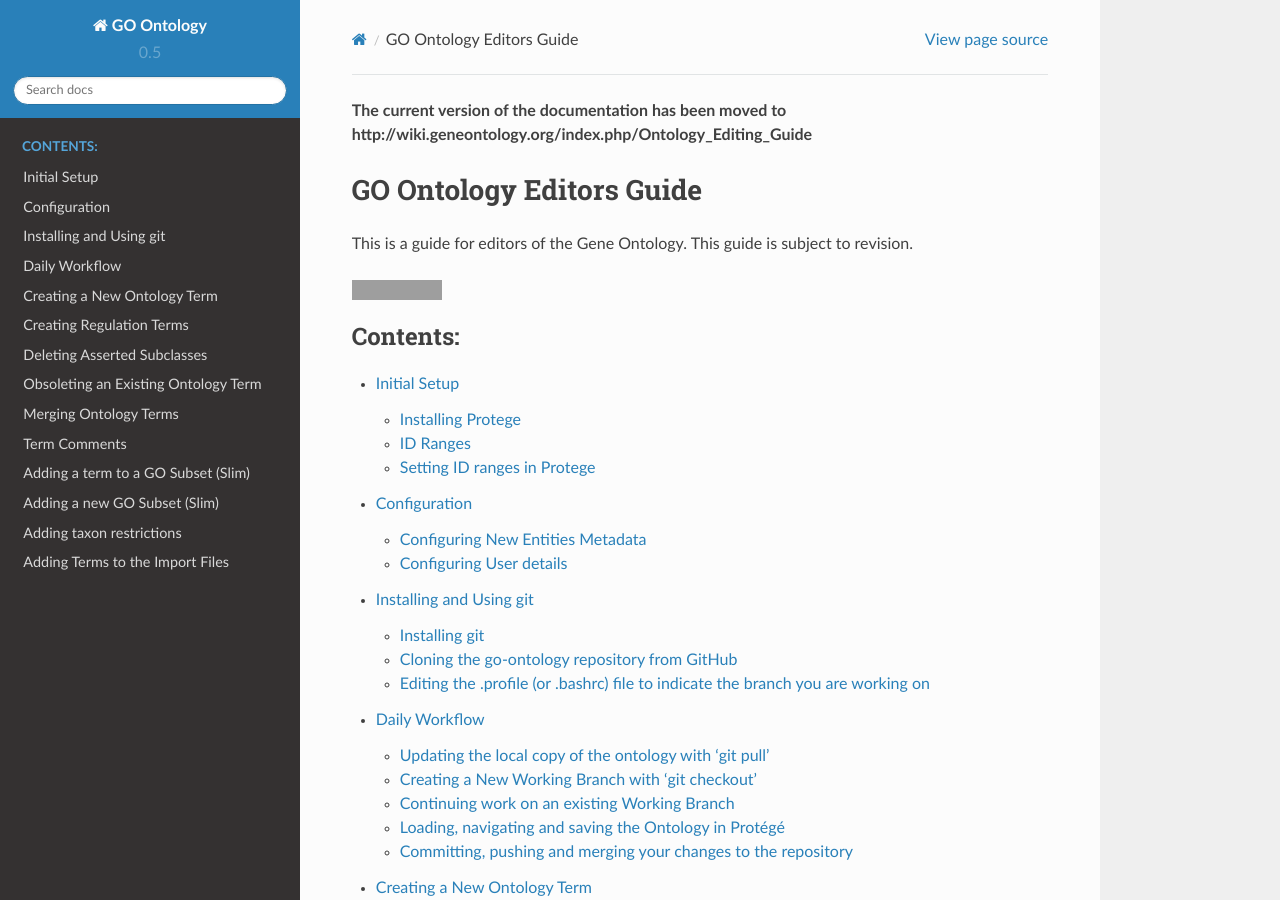
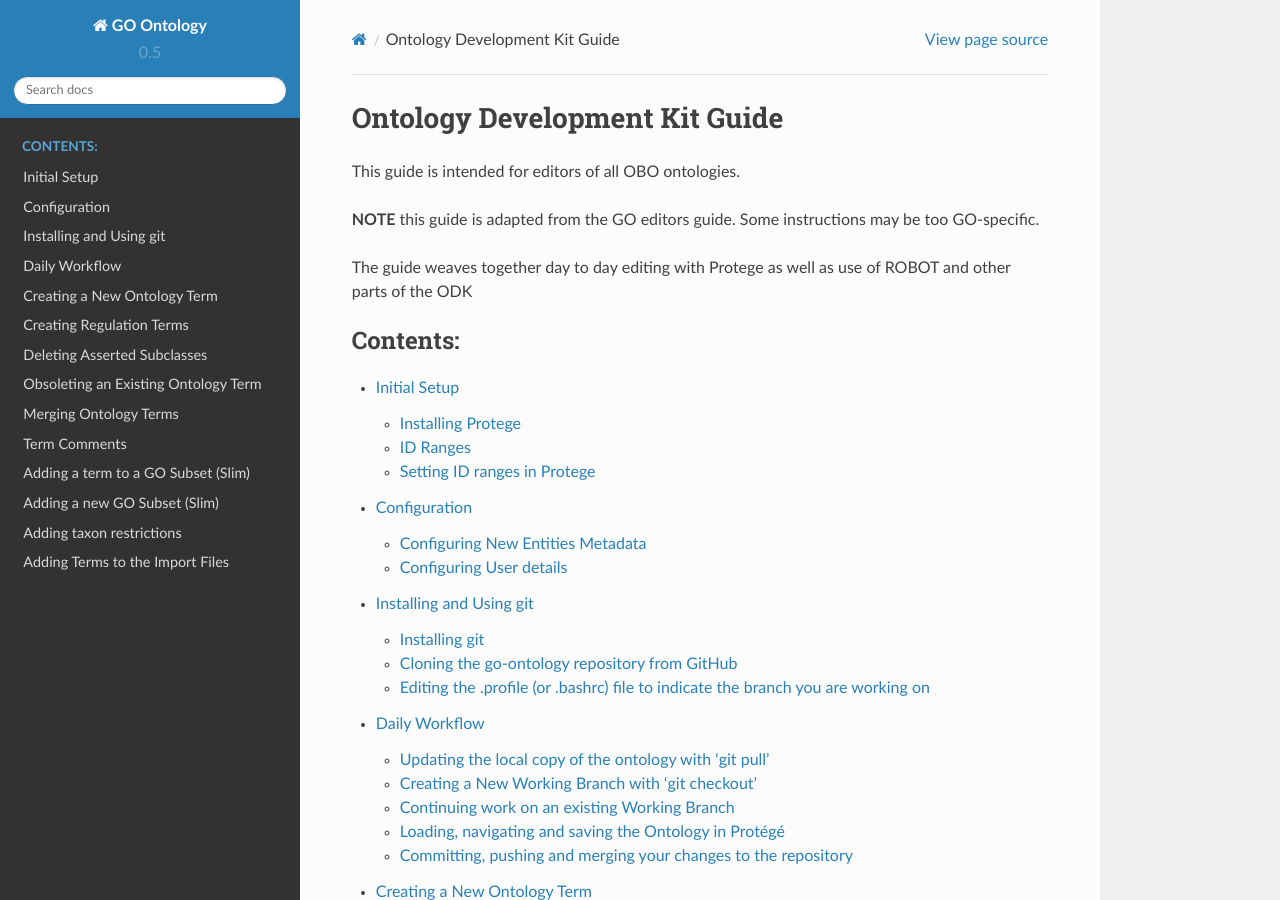
Before and after one commit to INCATools/ontology-development-kit, a Sphinx documentation site: the page built from docs/index.rst, in a window 1280 px wide and 900 px high. Built offline with Sphinx 7.4.7 and the Read the Docs theme 2.0.0, drawn with Linux system fonts in a browser that asks for light colours; grey boxes are pictures that could not be loaded.

Commit message:
customizing

```diff
--- a/docs/index.rst
+++ b/docs/index.rst
@@ -1,13 +1,13 @@
-**The current version of the documentation has been moved to http://wiki.geneontology.org/index.php/Ontology_Editing_Guide**
-
-GO Ontology Editors Guide
+Ontology Development Kit Guide
 ============
 
-This is a guide for editors of the Gene Ontology.
-This guide is subject to revision.
+This guide is intended for editors of all OBO ontologies.
 
-.. image:: https://travis-ci.org/geneontology/go-ontology.svg?branch=master
+**NOTE** this guide is adapted from the GO editors guide. Some
+instructions may be too GO-specific.
 
+The guide weaves together day to day editing with Protege as well as
+use of ROBOT and other parts of the ODK
 
 .. toctree::
    :maxdepth: 2
```
Also changed, not shown: docs/CreateNewTerm.md (+2 -2 lines), docs/CreatingRepo.md (added, +117 -0 lines), docs/DailyWorkflow.md (+8 -8 lines), docs/Installgit.md (+1 -1 lines).
